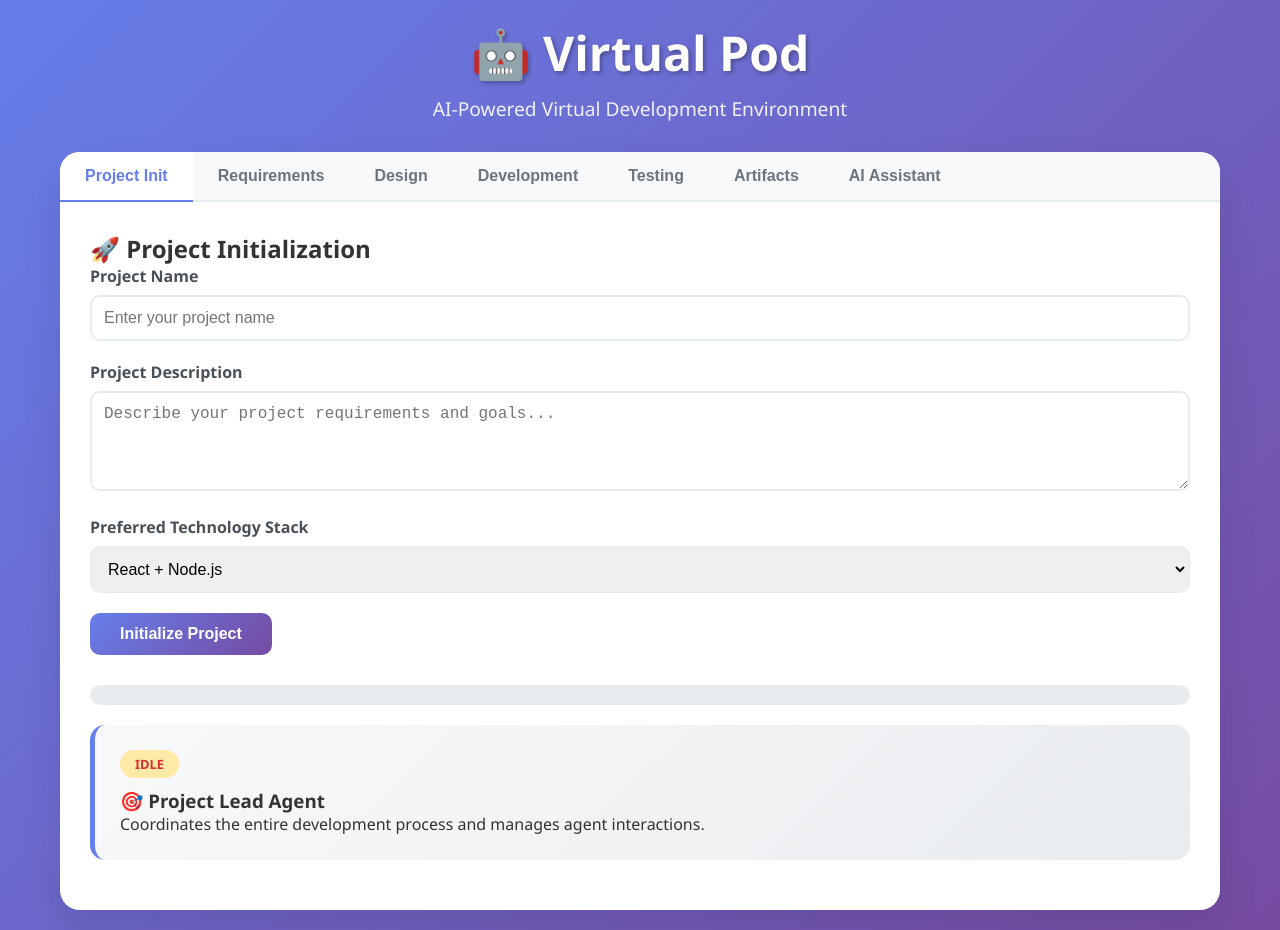
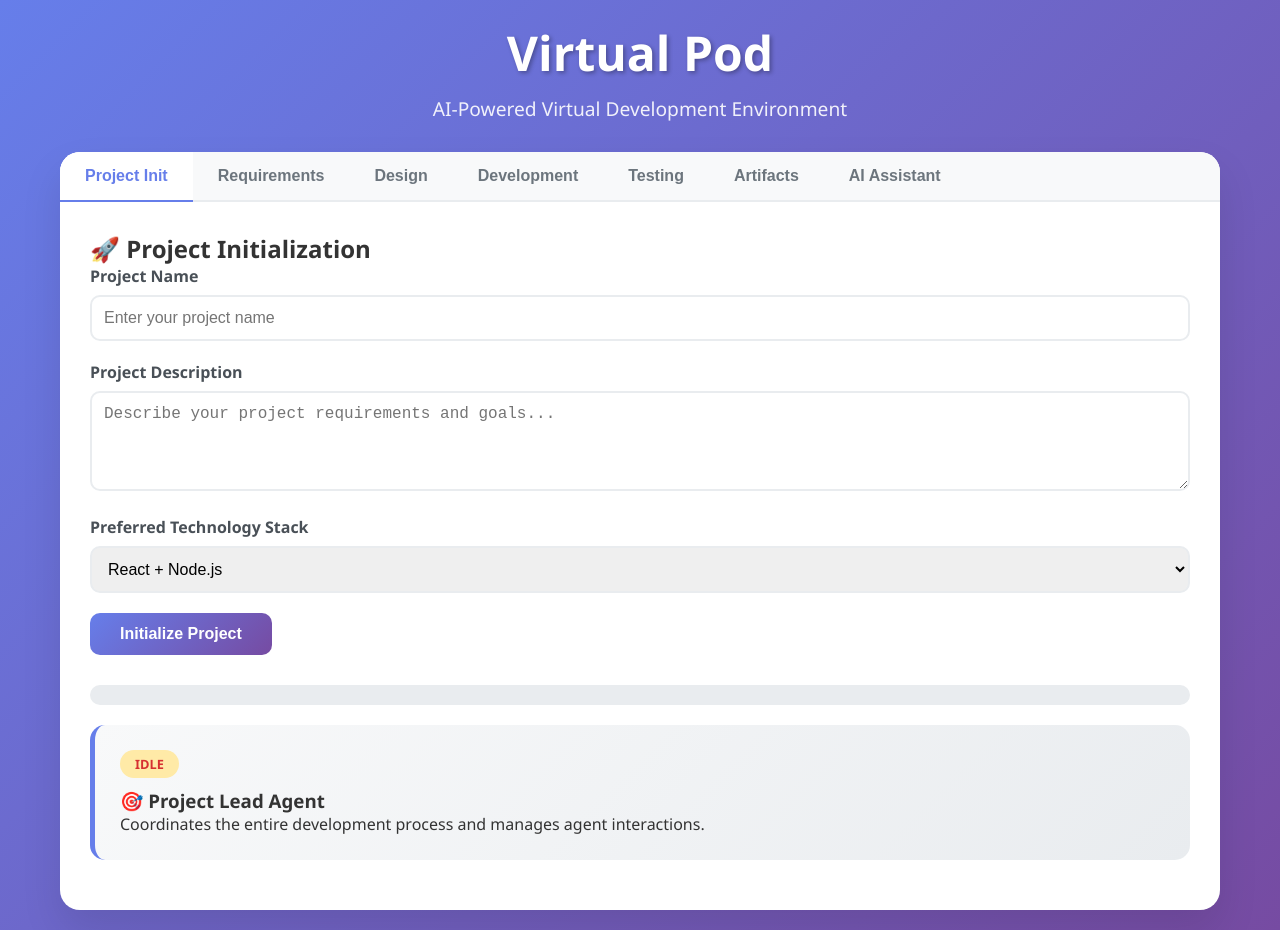
Before and after one commit to Somrita2004/Virtual-Pod, a plain HTML site: page virtual_pod_app.html in a window 1280 px wide. Drawn offline with Linux system fonts and the light colour scheme.

Commit message:
Update virtual_pod_app.html

```diff
--- a/virtual_pod_app.html
+++ b/virtual_pod_app.html
@@ -319,7 +319,7 @@
 <body>
     <div class="container">
         <div class="header">
-            <h1>🤖 Virtual Pod</h1>
+            <h1> Virtual Pod</h1>
             <p>AI-Powered Virtual Development Environment</p>
         </div>
 
```
